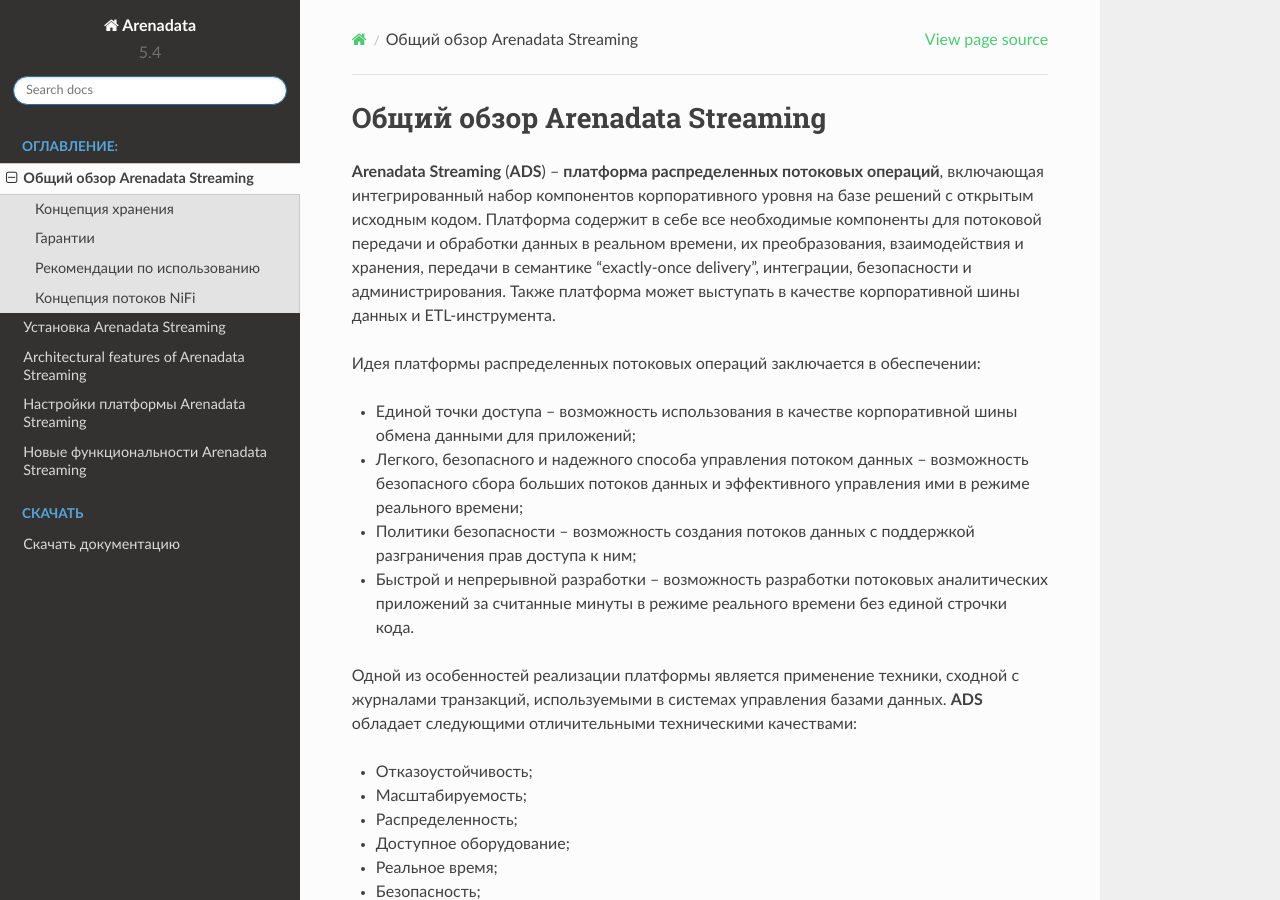
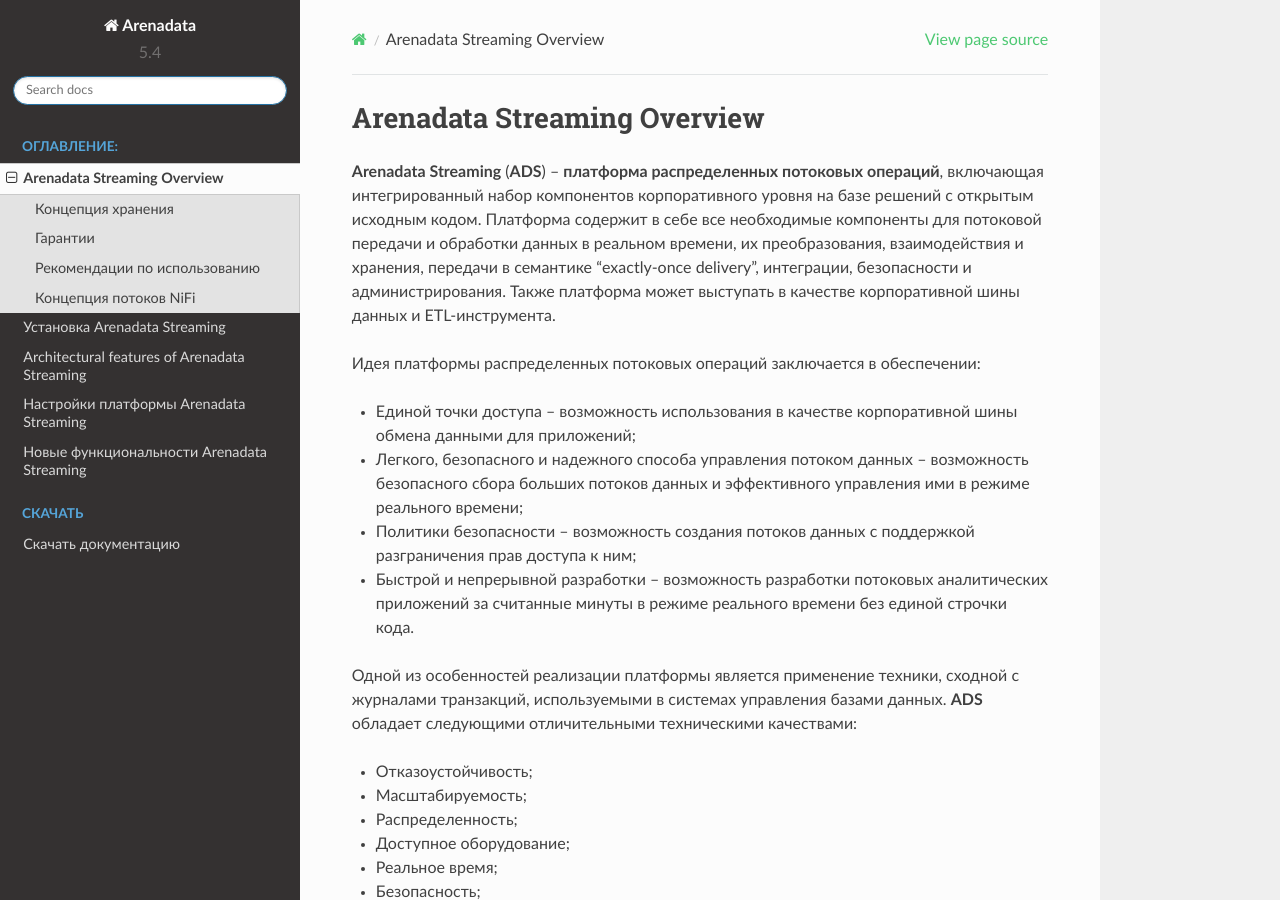
Before and after one commit to arenadata/docs_ads, a Sphinx documentation site: the page built from source/Intro/index.rst, in a window 1280 px wide and 900 px high. Built offline with Sphinx 7.4.7 and the Read the Docs theme 2.0.0, drawn with Linux system fonts in a browser that asks for light colours; pages that are not in the unit, such as notebooks, are missing from menus.

Commit message:
Update index.rst

```diff
--- a/source/Intro/index.rst
+++ b/source/Intro/index.rst
@@ -1,4 +1,4 @@
-Общий обзор Arenadata Streaming
+Arenadata Streaming Overview
 ================================
 
 **Arenadata Streaming** (**ADS**) -- **платформа распределенных потоковых операций**, включающая интегрированный набор компонентов корпоративного уровня на базе решений с открытым исходным кодом. Платформа содержит в себе все необходимые компоненты для потоковой передачи и обработки данных в реальном времени, их преобразования, взаимодействия и хранения, передачи в семантике "exactly-once delivery", интеграции, безопасности и администрирования. Также платформа может выступать в качестве корпоративной шины данных и ETL-инструмента.
```
